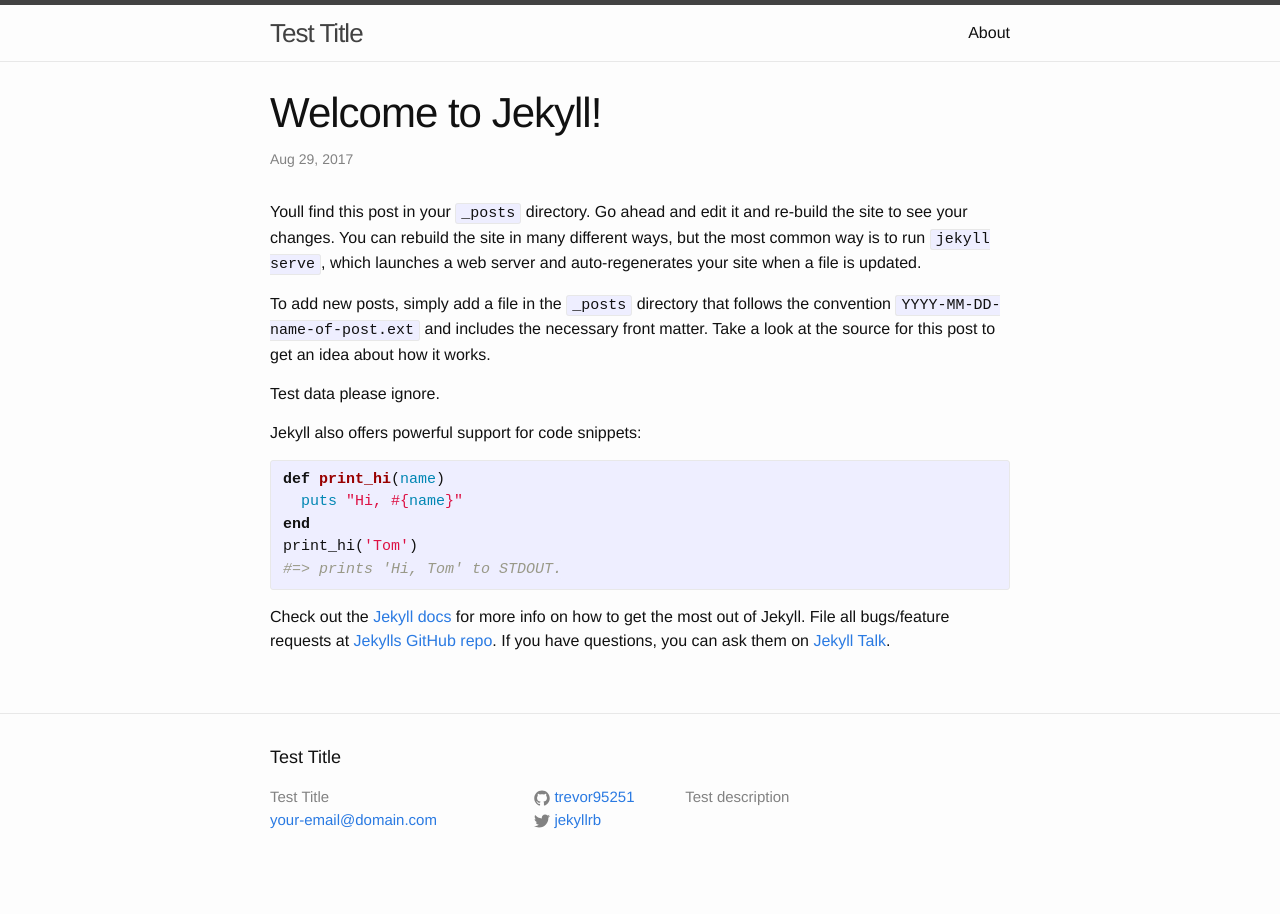
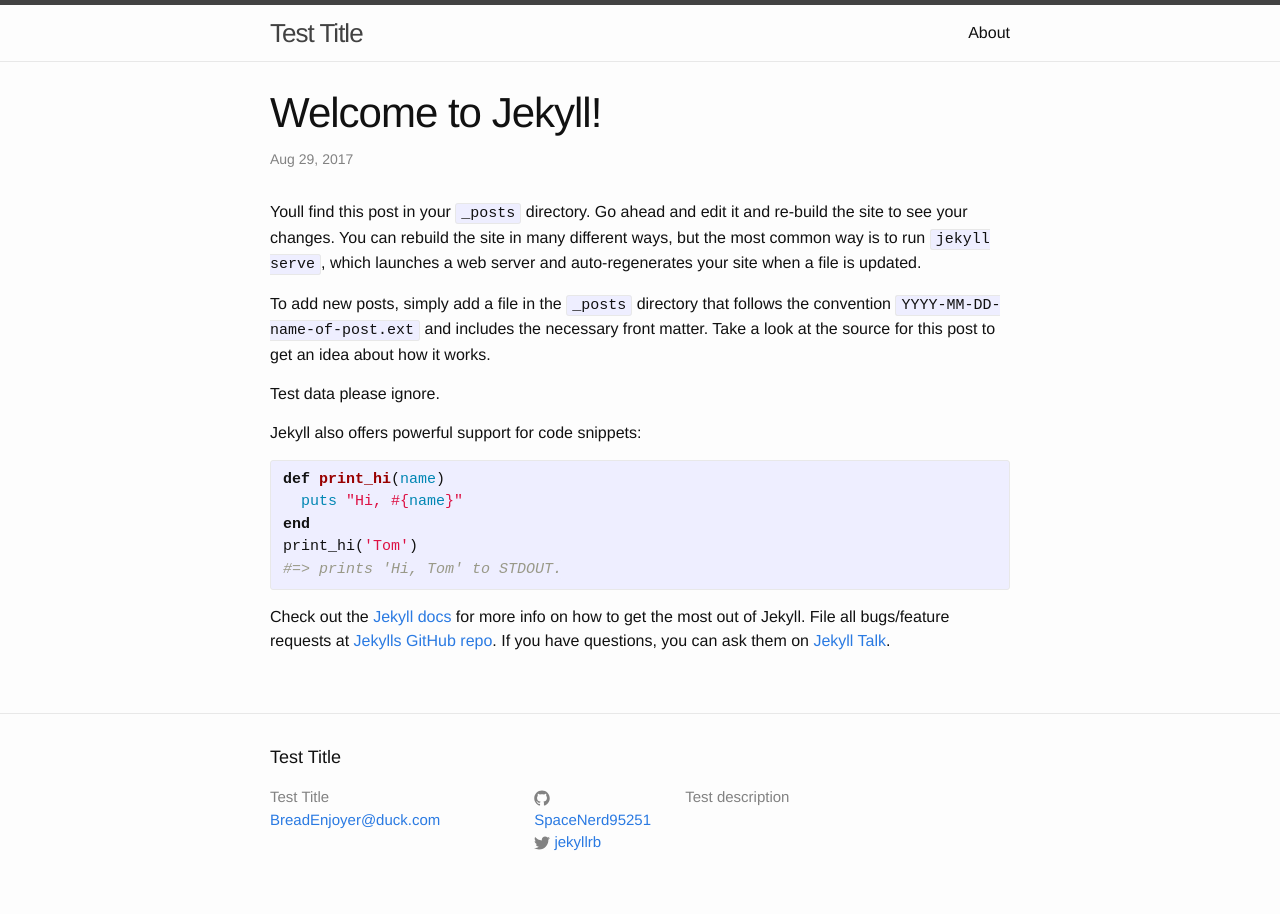
Before and after one commit to SpaceNerd95251/SpaceNerd95251.github.io, a Jekyll site: the page built from _posts/2017-08-29-welcome-to-jekyll.markdown, in a window 1280 px wide. Built offline with Jekyll 4.4.1, drawn with Linux system fonts in a browser that asks for light colours.

Commit message:
Update _config.yml

```diff
--- a/_config.yml
+++ b/_config.yml
@@ -7,13 +7,13 @@
 
 # Site settings
 title: Test Title
-email: your-email@domain.com
+email: BreadEnjoyer@duck.com
 description: > # this means to ignore newlines until "baseurl:"
   Test description
 baseurl: "" # the subpath of your site, e.g. /blog
 url: "http://yourdomain.com" # the base hostname & protocol for your site
 twitter_username: jekyllrb
-github_username:  trevor95251
+github_username:  SpaceNerd95251
 
 # Build settings
 markdown: kramdown
```
